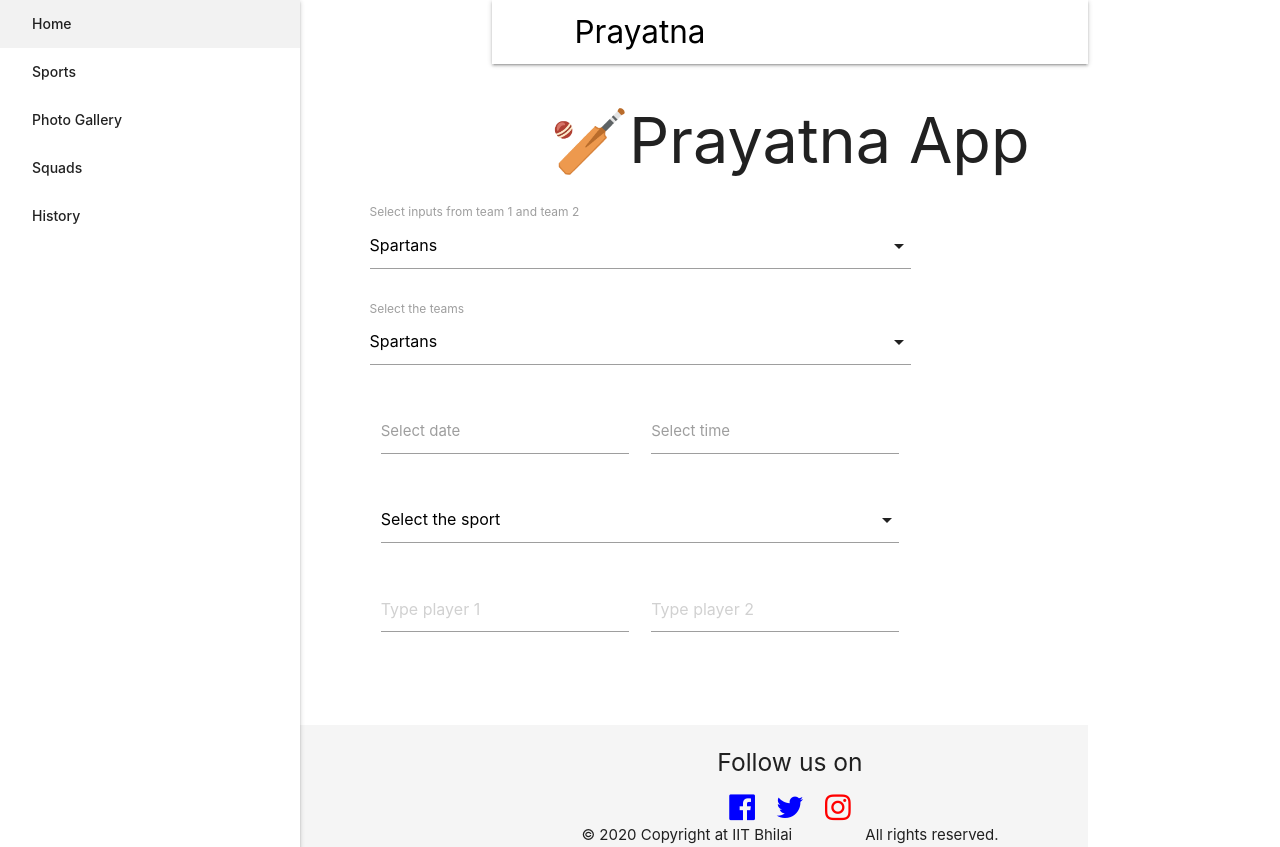
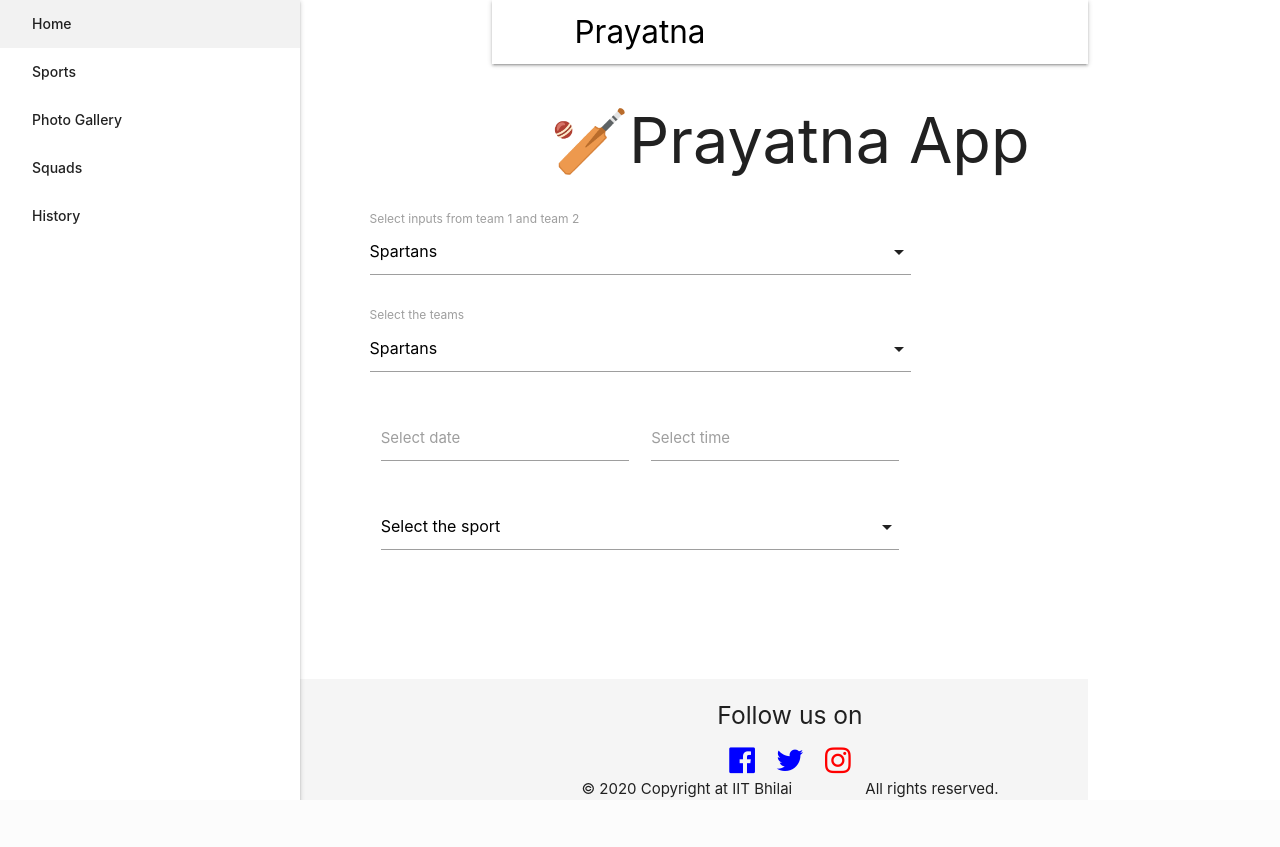
Before and after one commit to ambarvm/prayatna-app, a PHP site: page / in a window 1280 px wide. After the commit the page ends 800 px from the top, so only its background shows below. Run offline with PHP 8.4, Linux system fonts and the light colour scheme; some libraries are stand-ins or nearby versions.

Commit message:
Update index.php

```diff
--- a/public/index.php
+++ b/public/index.php
@@ -1,7 +1,11 @@
 <!DOCTYPE html>
 
 <html lang="en">
-
+<meta name = "viewport" content="width=device-width,initial-scale=1">
+<link rel = "stylesheet" href = "https://fonts.googleapis.com/icon?family=Material+Icons">
+<link rel="stylesheet" href="https://cdnjs.cloudflare.com/ajax/libs/materialize/1.0.0/css/materialize.min.css">
+<script type = "text/javascript" src = "https://code.jquery.com/jquery-2.1.1.min.js"></script>
+<script src="https://cdnjs.cloudflare.com/ajax/libs/materialize/1.0.0/js/materialize.min.js"></script>
 <head>
 	<?php include('../components/common-head.php') ?>
 	<link rel="stylesheet" href="./css/index.css">
```
